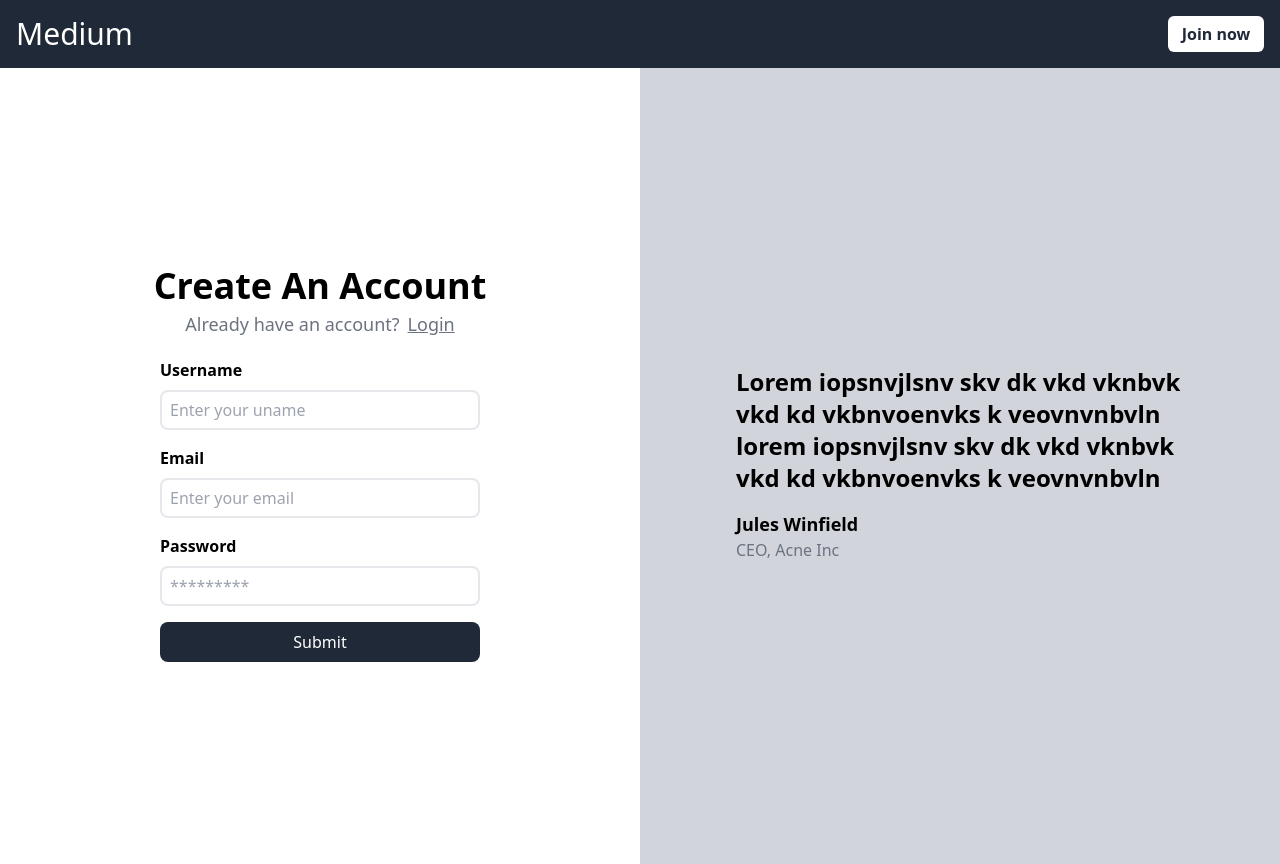
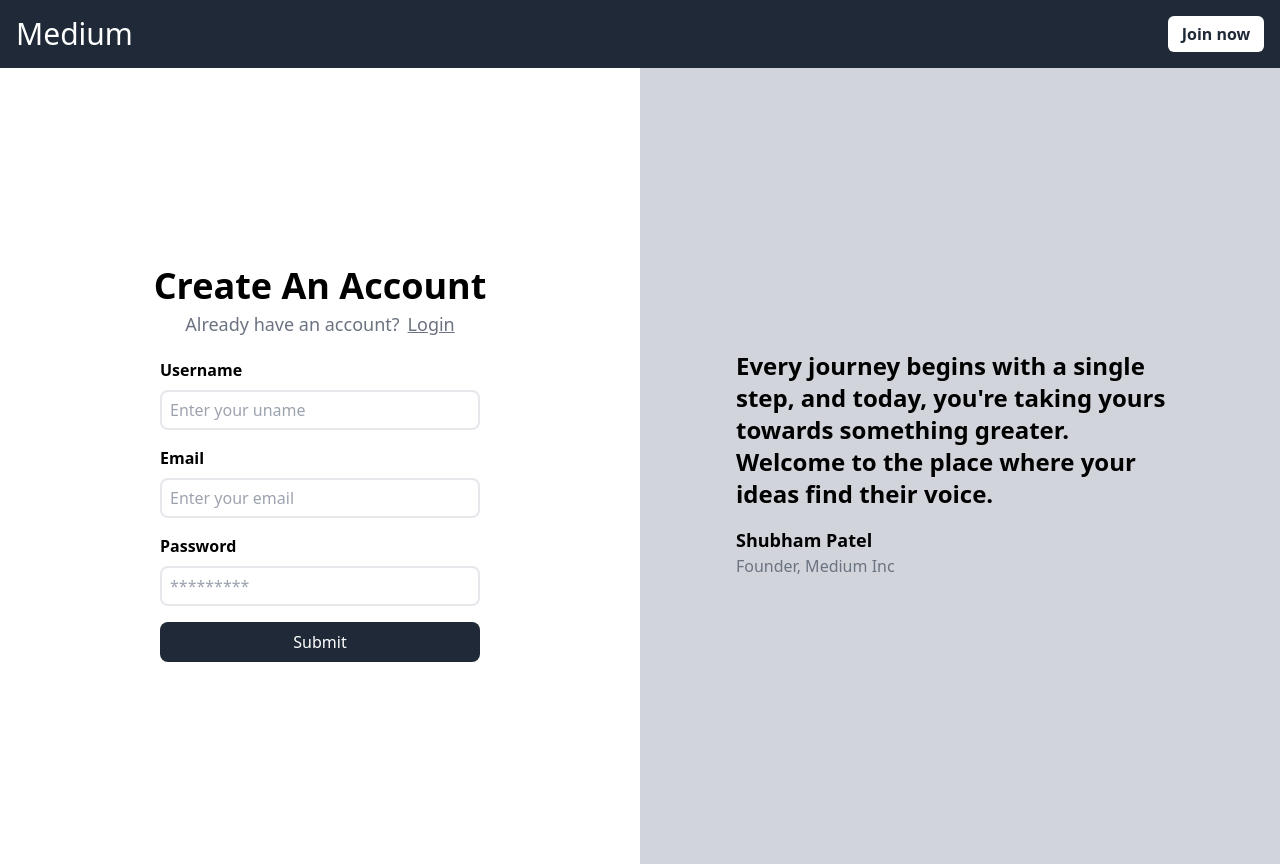
Before and after one commit to ShubhamPatel2305/medium-fullstack, a React (Vite) app in the folder frontend/: page /signup in a window 1280 px wide. Built offline with nearby package versions, Linux system fonts and the light colour scheme.

Commit message:
some quote change

```diff
--- a/frontend/src/components/SignUpQuote.tsx
+++ b/frontend/src/components/SignUpQuote.tsx
@@ -4,9 +4,9 @@
   return (
     <div>
       <div className="bg-gray-300 h-screen flex flex-col justify-center text-left px-24">
-        <div className="text-xl xl:text-2xl font-bold ">Lorem iopsnvjlsnv skv dk vkd vknbvk vkd kd vkbnvoenvks k veovnvnbvln lorem iopsnvjlsnv skv dk vkd vknbvk vkd kd vkbnvoenvks k veovnvnbvln</div>
-        <div className="text-lg font-bold  pt-4">Jules Winfield</div>
-        <div className="tex-lg text-gray-500 ">CEO, Acne Inc</div>
+        <div className="text-xl xl:text-2xl font-bold ">Every journey begins with a single step, and today, you're taking yours towards something greater. Welcome to the place where your ideas find their voice.</div>
+        <div className="text-lg font-bold  pt-4">Shubham Patel</div>
+        <div className="tex-lg text-gray-500 ">Founder, Medium Inc</div>
       </div>
     </div>
   )
```
